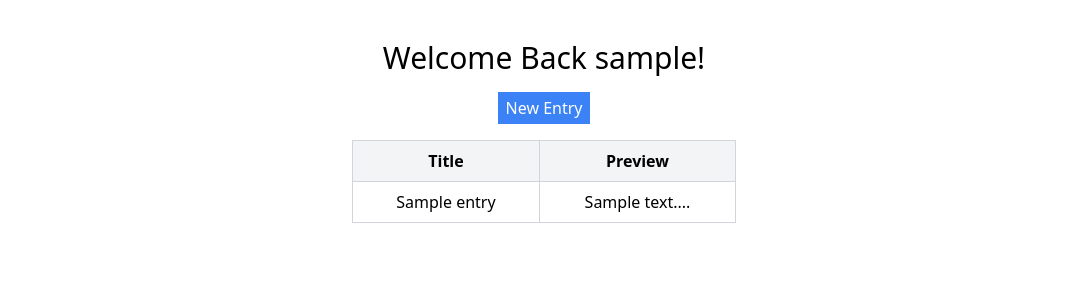
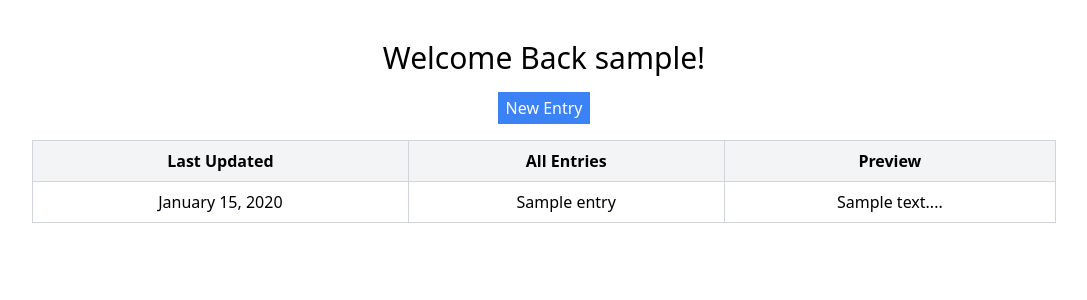
Before and after one commit to nayelimdejesus/notespace, a Django app: page /journal/ in a window 1280 px wide. Shown: the part 56-356 px from the top of the page, without its empty margins (96-1183 px from the left). Run offline with Django 5.2, Linux system fonts and the light colour scheme; a user stored in the database is signed in; tables that the repository leaves empty hold one stand-in row (values such as "Sample post"); some libraries are stand-ins or nearby versions.

Commit message:
feat(journal): add "Last Updated" column and rename table title to "All Entries"

```diff
--- a/journal/templates/journal/journal.html
+++ b/journal/templates/journal/journal.html
@@ -3,7 +3,7 @@
 {% block title %} Home {% endblock %}
 
 {% block content %}
-<div class="w-96 mx-auto text-center mt-10">
+<div class="w-[80%] mx-auto text-center mt-10">
     {% if user.is_authenticated %}
         <h1 class="text-3xl">
             Welcome Back {{user.username}}!
@@ -15,13 +15,17 @@
             <table class="table-auto border-collapse border border-gray-300 w-full">
             <thead class="bg-gray-100">
                 <tr>
-                <th class="border border-gray-300 px-4 py-2">Title</th>
-                <th class="border border-gray-300 px-4 py-2">Preview</th>
+                <th class="border border-gray-300 px-6 py-2 whitespace-nowrap">Last Updated</th>
+                <th class="border border-gray-300 px-6 py-2 whitespace-nowrap">All Entries</th>
+                <th class="border border-gray-300 px-6 py-2 whitespace-nowrap">Preview</th>
                 </tr>
             </thead>
             <tbody>
                 {% for entry in entries %}
                 <tr>
+                <td class="border border-gray-300 px-4 py-2">
+                    {{ entry.updated_at|date:"F j, Y" }}
+                </td>
                 <td class="border border-gray-300 px-4 py-2">
                     <a class="hover:text-blue-600" href="{% url 'view_entry' entry.id %}">{{ entry }}</a>
                 </td>
--- a/theme/static/css/dist/styles.css
+++ b/theme/static/css/dist/styles.css
@@ -909,6 +909,10 @@ select {
   width: 100%;
 }
 
+.w-\[80\%\] {
+  width: 80%;
+}
+
 .max-w-lg {
   max-width: 32rem;
 }
@@ -963,6 +967,10 @@ select {
   --tw-space-y-reverse: 0;
   margin-top: calc(1rem * calc(1 - var(--tw-space-y-reverse)));
   margin-bottom: calc(1rem * var(--tw-space-y-reverse));
+}
+
+.whitespace-nowrap {
+  white-space: nowrap;
 }
 
 .rounded-lg {
@@ -1032,6 +1040,21 @@ select {
 .py-2 {
   padding-top: 0.5rem;
   padding-bottom: 0.5rem;
+}
+
+.px-6 {
+  padding-left: 1.5rem;
+  padding-right: 1.5rem;
+}
+
+.px-10 {
+  padding-left: 2.5rem;
+  padding-right: 2.5rem;
+}
+
+.px-20 {
+  padding-left: 5rem;
+  padding-right: 5rem;
 }
 
 .text-left {
```
